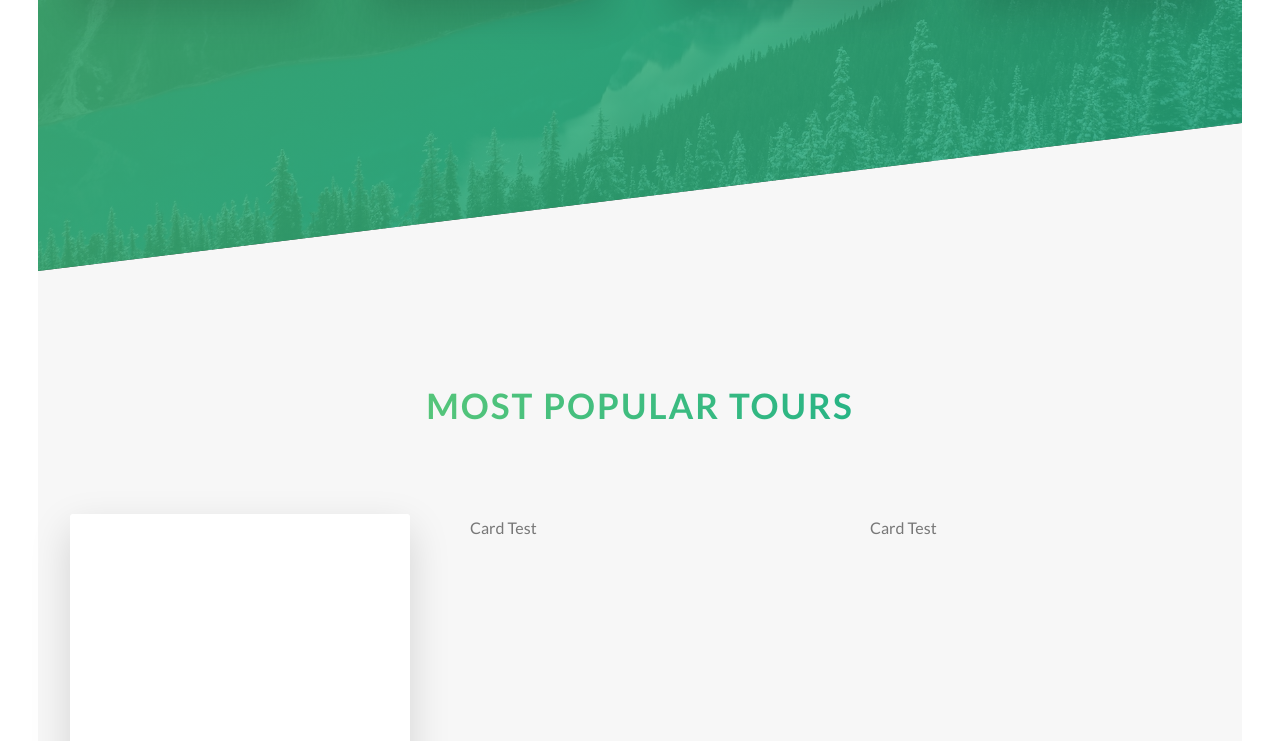
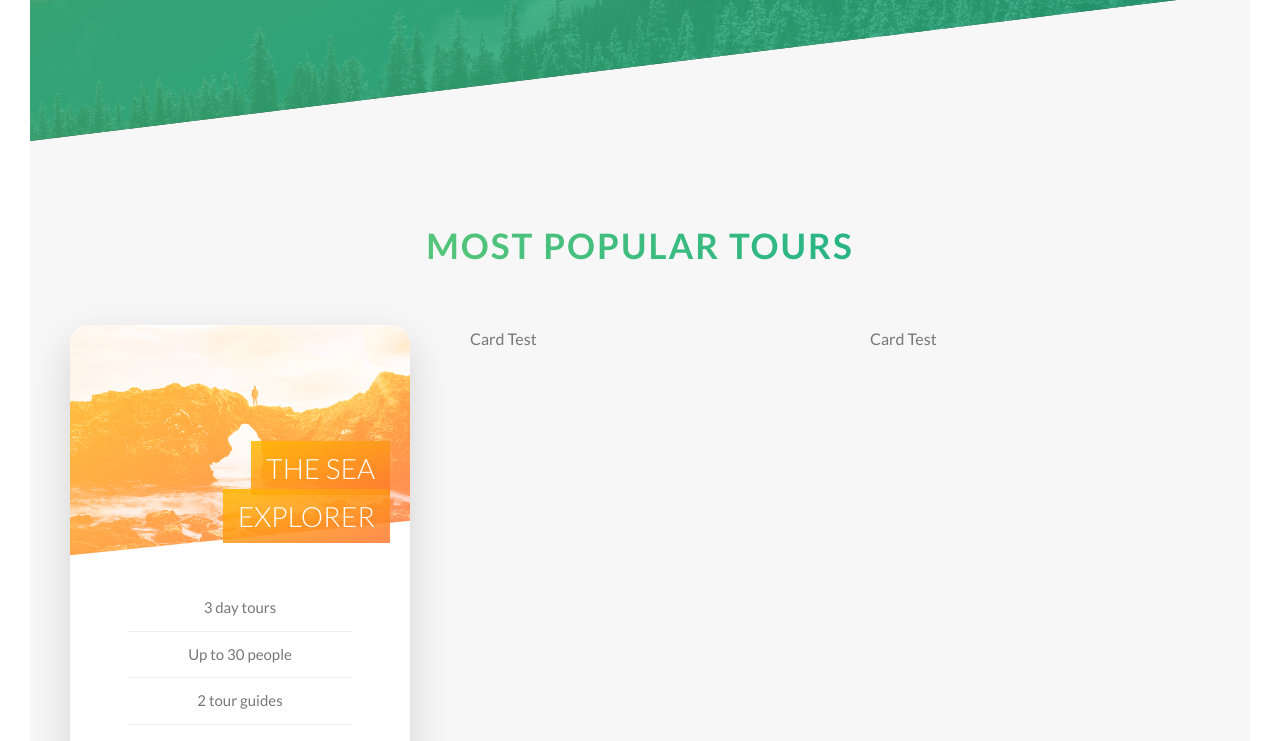
Before and after one commit to jinhlee19/html-sass-asset, a website: page natours/index.html in a window 1280 px wide. Shown: the part 2059-2800 px from the top of the page. Drawn offline with Linux system fonts and the light colour scheme.

Commit message:
Tour Section 4

```diff
--- a/natours/index.html
+++ b/natours/index.html
@@ -75,14 +75,14 @@
 				</div>
 			</section>
 			<section class="section-features">
-
 				<div class="row">
 					<div class="col-1-of-4">
 						<div class="feature-box">
 							<i class="feature-box__icon icon-basic-world basic-world"></i>
 							<h3 class="heading-tertiary">Explore the world</h3>
 							<p class="feature-box__text">
-								Lorem ipsum dolor sit amet, consectetur adipisicing elit. Itaque, odit.
+								Lorem ipsum dolor sit amet, consectetur adipisicing elit.
+								Itaque, odit.
 							</p>
 						</div>
 					</div>
@@ -91,7 +91,8 @@
 							<i class="feature-box__icon icon-basic-compass"></i>
 							<h3 class="heading-tertiary">Meet nature</h3>
 							<p class="feature-box__text">
-								Lorem ipsum dolor sit amet, consectetur adipisicing elit. Itaque, odit.
+								Lorem ipsum dolor sit amet, consectetur adipisicing elit.
+								Itaque, odit.
 							</p>
 						</div>
 					</div>
@@ -100,7 +101,8 @@
 							<i class="feature-box__icon icon-basic-map"></i>
 							<h3 class="heading-tertiary">Find your way</h3>
 							<p class="feature-box__text">
-								Lorem ipsum dolor sit amet, consectetur adipisicing elit. Itaque, odit.
+								Lorem ipsum dolor sit amet, consectetur adipisicing elit.
+								Itaque, odit.
 							</p>
 						</div>
 					</div>
@@ -109,7 +111,8 @@
 							<i class="feature-box__icon icon-basic-heart"></i>
 							<h3 class="heading-tertiary">Explore the world</h3>
 							<p class="feature-box__text">
-								Lorem ipsum dolor sit amet, consectetur adipisicing elit. Itaque, odit.
+								Lorem ipsum dolor sit amet, consectetur adipisicing elit.
+								Itaque, odit.
 							</p>
 						</div>
 					</div>
@@ -117,15 +120,29 @@
 			</section>
 			<section class="section-tours">
 				<div class="u-center-text u-margin-bottom-big">
-					<h2 class="heading-secondary">
-						Most Popular Tours
-					</h2>
+					<h2 class="heading-secondary">Most Popular Tours</h2>
 				</div>
 				<div class="row">
 					<div class="col-1-of-3">
 						<div class="card">
 							<div class="card__side card__side--front">
-								Front
+								<div class="card__picture card__picture--1">&nbsp;</div>
+
+								<h4 class="card__heading">
+									<!-- 이건 card__heading의 child라기보단 heading-sepan 이라는 개별적인 element로 취급해야한다. -->
+									<span class="card__heading-span card__heading-span--1"
+										>The Sea Explorer</span
+									>
+								</h4>
+								<div class="card__details">
+									<ul>
+										<li>3 day tours</li>
+										<li>Up to 30 people</li>
+										<li>2 tour guides</li>
+										<li>Sleep in cozy hotels</li>
+										<li>difficulty: easy</li>
+									</ul>
+								</div>
 							</div>
 							<div class="card__side card__side--back card__side--back-1">
 								Back
--- a/natours/sass/base/_base.scss
+++ b/natours/sass/base/_base.scss
@@ -1,5 +1,13 @@
+// 2 이러면 먹는데???
+* {
+	margin: 0;
+	padding: 0;
+}
+
+// 1 왜안먹지???
 *,
-*::after **::before {
+*::after,
+**::before {
 	margin: 0;
 	padding: 0;
 	/* !!! box-sizing의 기본을 상속으로 둠으로써 body에 있는 box-sizing으로 하위 요소 및 자식에게 물려주도록 한다.
@@ -8,7 +16,7 @@
 }
 
 html {
-    // This defines what 1rem is
+	// This defines what 1rem is
 	font-size: 62.5%;
 }
 
--- a/natours/sass/components/_card.scss
+++ b/natours/sass/components/_card.scss
@@ -2,39 +2,115 @@
 	perspective: 150rem;
 	-moz-perspective: 150rem;
 	position: relative;
+	height: 51rem;
 
 	&__side {
-        background-color: orangered;
-		color: #fff;
-		font-size: 2rem;
+		height: 51rem;
+		background-color: orangered;
 
-		height: 50rem;
-        transition: all .8s ease;
+		border-radius: 20px;
+		// 사진 때문에 각지는 현상 방지
+		overflow: hidden;
+		box-shadow: 0 1.5rem 4rem rgba(#000, 0.15);
+
 		position: absolute;
 		top: 0;
 		left: 0;
+		height: 50rem;
 		width: 100%;
+
 		backface-visibility: hidden;
-        border-radius: 3px;
-        box-shadow: 0 1.5rem 4rem rgba(#000, .15);
+		transition: all 0.8s ease;
+
 		&--front {
 			background-color: $color-white;
 		}
 		&--back {
-
 			transform: rotateY(180deg);
-            &-1 {
-                background-image: linear-gradient(to right bottom, $color-secondary-light, $color-secondary-dark);
-            }
+			&-1 {
+				background-image: linear-gradient(
+					to right bottom,
+					$color-secondary-light,
+					$color-secondary-dark
+				);
+			}
 		}
 	}
-
 	&:hover &__side--front {
-		transform: rotateY(180deg);
+		transform: rotateY(-180deg);
 	}
 	&:hover &__side--back {
 		transform: rotateY(0);
 	}
+
+	&__picture {
+		background-size: cover;
+		height: 23rem;
+		// 호환성 조심.
+		background-blend-mode: screen;
+		clip-path: polygon(0 0, 100% 0, 100% 85%, 0 100%);
+		-webkit-clip-path: polygon(0 0, 100% 0, 100% 85%, 0 100%);
+		&--1 {
+			// compile을 고려한 경로.
+			background-image: linear-gradient(
+					to right bottom,
+					$color-secondary-light,
+					$color-secondary-dark
+				),
+				url(../img/nat-5.jpg);
+		}
+		&--2 {
+			// compile을 고려한 경로.
+			background-image: url(../img/nat-5.jpg);
+		}
+		&--3 {
+			// compile을 고려한 경로.
+			background-image: url(../img/nat-5.jpg);
+		}
+	}
+	&__heading {
+		font-size: 2.8rem;
+		font-weight: 300;
+		text-align: right;
+		text-transform: uppercase;
+		color: $color-white;
+		position: absolute;
+		top: 12rem;
+		right: 2rem;
+		width: 75%;
+	}
+	&__heading-span {
+		padding: 1rem 1.5rem;
+		// 이어진 텍스트가 두줄로 잘릴때 패딩이 글자 사이에 패딩이 안먹히는 문제를 해결해준다.**
+		box-decoration-break: clone;
+		-webkit-box-decoration-break: clone;
+
+		&--1 {
+			background-image: linear-gradient(
+				to right bottom,
+				rgba($color-secondary-light, 0.85),
+				rgba($color-secondary-dark, 0.85)
+			);
+		}
+	}
+	&__details {
+		padding: 3rem;
+
+		ul {
+			list-style: none;
+			width: 80%;
+			margin: 0 auto;
+
+			li {
+				text-align: center;
+				font-size: 1.5rem;
+				padding: 1rem;
+				&:not(:last-child){
+					border-bottom: 1px solid #eee;
+				}
+			}
+		}
+	}
 }
 
 //.card:hover .card__side
--- a/natours/sass/main.scss
+++ b/natours/sass/main.scss
@@ -1,8 +1,9 @@
+@import "base/base";
+
 @import "abstracts/functions";
 @import "abstracts/mixins";
 @import "abstracts/variables";
 
-@import "base/base";
 @import "base/animations";
 @import "base/typography";
 @import "base/utilities";
```
Also changed, not shown: natours/css/style.css.
